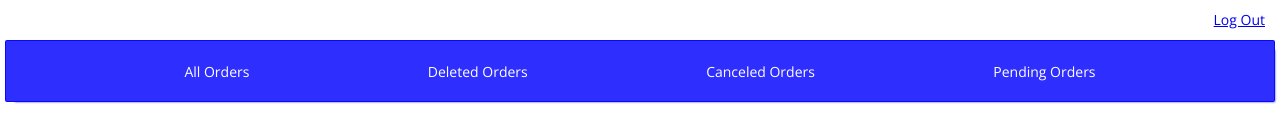
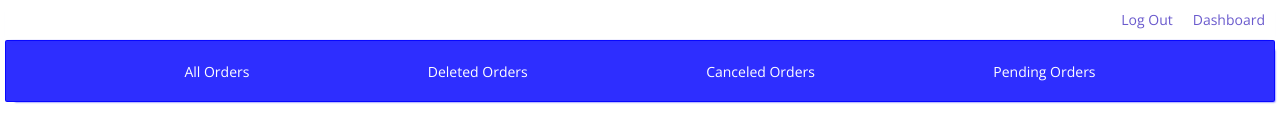
Before and after one commit to thislekan/send-IT, a plain HTML site: page UI/views/user/order-details.html in a window 1280 px wide. Shown: the top 130 px of the page. Drawn offline with nearby package versions, Linux system fonts and the light colour scheme.

Commit message:
Made changes to relect difference in gh-pages branch

```diff
--- a/UI/styles/user-dashboard.css
+++ b/UI/styles/user-dashboard.css
@@ -16,9 +16,12 @@ button{outline: none}
     position: fixed;
     padding: 1rem 0;
     top: 0;
-    width: calc(100% - 2rem);
+    width: calc(100% - 1rem);
     display: flex;
     justify-content: flex-end;
+    background: white;
+    box-shadow: 0px 5px 5px -4px rgba(0, 0, 255, 0.1);
+    z-index: 3;
 }
 .introduction-div{
     height: 50px;
@@ -170,6 +173,13 @@ input{
     font-size: 1.3rem;
     letter-spacing: .5px;
 }
+.navigation__wrapper div{
+    margin: 0 1rem;
+}
+.navigation__wrapper div a{
+    color: #6a5acd;
+    text-decoration: none;
+}
 @media only screen and (min-device-width: 600px){
     .overview__content{
         display: grid;
--- a/UI/styles/user-order-details.css
+++ b/UI/styles/user-order-details.css
@@ -12,9 +12,12 @@ body{
     position: fixed;
     padding: 1rem 0;
     top: 0;
-    width: calc(100% - 2rem);
+    width: calc(100% - 1rem);
     display: flex;
     justify-content: flex-end;
+    background: white;
+    box-shadow: 0px 5px 5px -4px rgba(0, 0, 255, 0.1);
+    z-index: 3;
 }
 .sub-nav__wrapper{
     margin: 1rem 0;
@@ -69,6 +72,13 @@ body{
     font-size: 1.3rem;
     letter-spacing: .5px;
 }
+.navigation__wrapper div{
+    margin: 0 1rem;
+}
+.navigation__wrapper div a{
+    color: #6a5acd;
+    text-decoration: none;
+}
 @media only screen and (min-device-width: 600px){
     .sub-nav__body{
         width: 100%;
--- a/UI/views/user/order-details.html
+++ b/UI/views/user/order-details.html
@@ -14,7 +14,8 @@
     <header>
         <nav>
             <div class="navigation__wrapper">
-                <div><a href="../index.html">Log Out</a></div>
+                <div><a href="../../../index.html">Log Out</a></div>
+                <div><a href="user-dashboard.html">Dashboard</a></div>
             </div>
         </nav>
     </header>
```
Also changed, not shown: UI/views/user/user-dashboard.html (+2 -1 lines).
